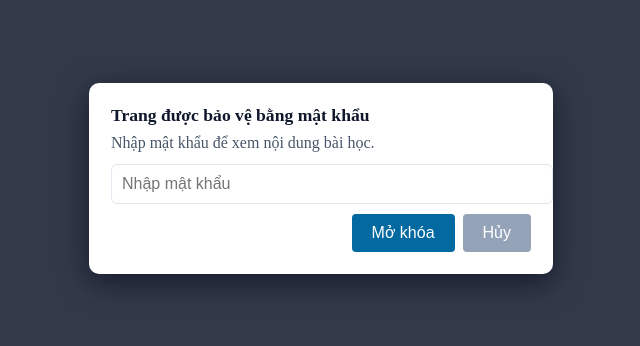
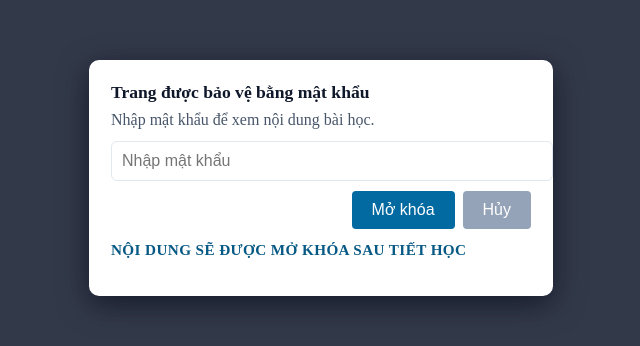
Before and after one commit to ontinhoc/home, a plain HTML site: page tin-12-bai-3.html in a window 1280 px wide. Shown: the part 222-568 px from the top of the page, without its empty margins (319-959 px from the left). Drawn offline with Linux system fonts and the light colour scheme.

Commit message:
alert unlock

```diff
--- a/tin-12-bai-3.html
+++ b/tin-12-bai-3.html
@@ -21,7 +21,8 @@
                 <button id="cancelUnlock" class="btn" style="background:#94a3b8;">Hủy</button>
             </div>
             <p id="lockMsg" style="color:#dc2626;margin-top:10px;display:none;font-size:0.95rem;">Mật khẩu không đúng. Vui lòng thử lại.</p>
-            <!-- password hint removed for security -->
+            <!-- notification: nội dung sẽ được mở khóa sau tiết học -->
+            <p id="classUnlockNotice" style="margin-top:12px;color:#075985;font-weight:700;text-transform:uppercase;font-size:0.95rem;letter-spacing:0.4px;">NỘI DUNG SẼ ĐƯỢC MỞ KHÓA SAU TIẾT HỌC</p>
         </div>
     </div>
 
```
